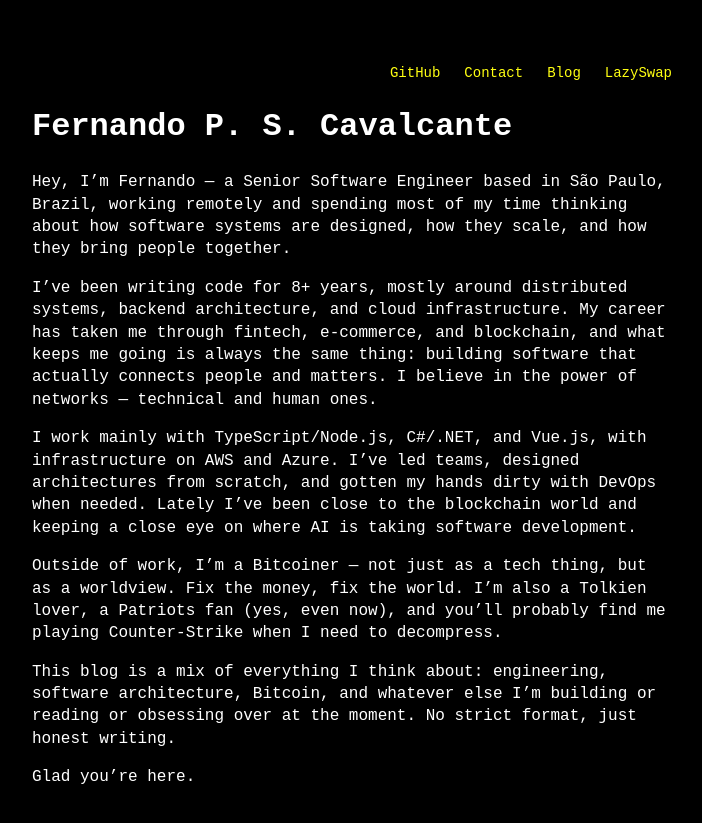
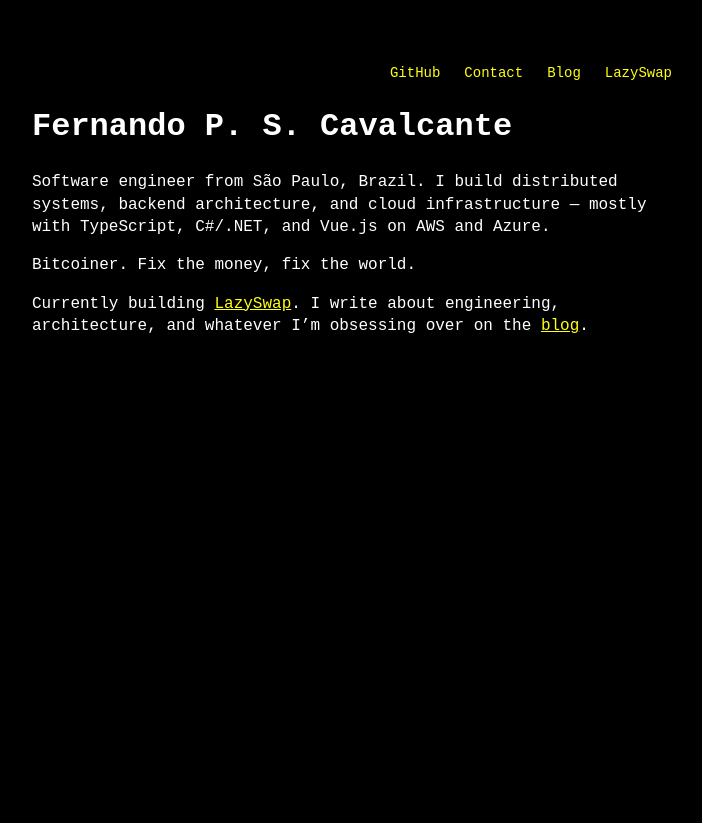
Before and after one commit to FernandoPazCavalcante/FernandoPazCavalcante.github.io, a Jekyll site: the page built from index.md, in a window 1280 px wide. Shown: the top 823 px of the page, without its empty margins (288-990 px from the left). Built offline with Jekyll 4.4.1, drawn with Linux system fonts in a browser that asks for light colours.

Commit message:
refactor: rewrite homepage description

```diff
--- a/index.md
+++ b/index.md
@@ -2,30 +2,11 @@
 layout: home
 ---
 
-Hey, I'm Fernando — a Senior Software Engineer based in São Paulo, Brazil,
-working remotely and spending most of my time thinking about how software
-systems are designed, how they scale, and how they bring people together.
+Software engineer from São Paulo, Brazil. I build distributed systems, backend
+architecture, and cloud infrastructure — mostly with TypeScript, C#/.NET, and
+Vue.js on AWS and Azure.
 
-{% assign years = site.time | date: "%Y" | plus: 0 | minus: 2018 %}
-I've been writing code for {{ years }}+ years, mostly around distributed systems, backend
-architecture, and cloud infrastructure. My career has taken me through
-fintech, e-commerce, and blockchain, and what keeps me going is always the same
-thing: building software that actually connects people and matters. I believe
-in the power of networks — technical and human ones.
+Bitcoiner. Fix the money, fix the world.
 
-I work mainly with TypeScript/Node.js, C#/.NET, and Vue.js, with infrastructure
-on AWS and Azure. I've led teams, designed architectures from scratch, and
-gotten my hands dirty with DevOps when needed. Lately I've been close to the
-blockchain world and keeping a close eye on where AI is taking software
-development.
-
-Outside of work, I'm a Bitcoiner — not just as a tech thing, but as a
-worldview. Fix the money, fix the world. I'm also a Tolkien lover, a Patriots
-fan (yes, even now), and you'll probably find me playing Counter-Strike when I
-need to decompress.
-
-This blog is a mix of everything I think about: engineering, software
-architecture, Bitcoin, and whatever else I'm building or reading or obsessing
-over at the moment. No strict format, just honest writing.
-
-Glad you're here.
+Currently building [LazySwap](https://lazyswap.app). I write about engineering,
+architecture, and whatever I'm obsessing over on the [blog]({{ "/blog" | relative_url }}).
```
